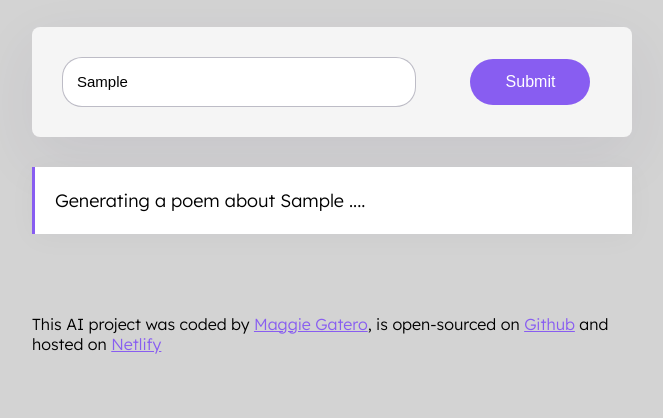
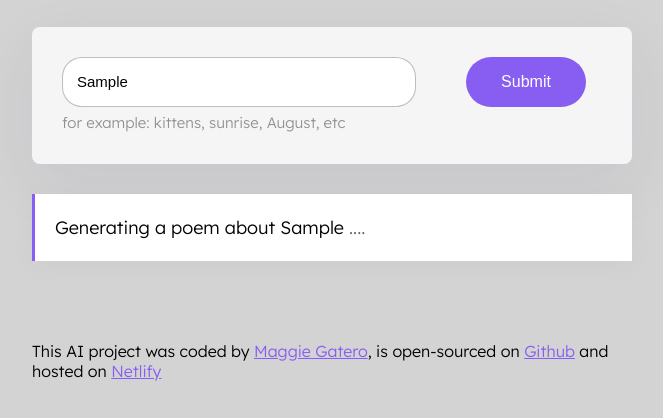
Before and after one commit to maggiew254/AI-Poem-Generator, a plain HTML site: page index.html in a window 1280 px wide. Both pictures are taken after typing "Sample" into the empty fields and a click on the input 838 px from the left and 237 px from the top of the page. Shown: the part 156-574 px from the top of the page, without its empty margins (308-971 px from the left). Drawn offline with nearby package versions, Linux system fonts and the light colour scheme; no server answers.

Commit message:
improved UX

```diff
--- a/index.html
+++ b/index.html
@@ -20,6 +20,7 @@
         <h1>AI Poem Generator</h1>
       </header>
       <main>
+        <div class="form-container">
           <form id="poem-form">
             <input
               type="text"
@@ -31,7 +32,10 @@
             />
             <input type="submit" class="submit-button" />
           </form>
-        <div class="poem" id="poem">
+          <div class="example">for example: kittens, sunrise, August, etc</div>
+        </div>
+
+        <div class="poem hidden" id="poem">
           <br />
           <br />
         </div>
--- a/src/style.css
+++ b/src/style.css
@@ -20,6 +20,9 @@ h1 {
 }
 
 form {
+  display: flex;
+}
+.form-container {
   padding: 30px;
   background-color: whitesmoke;
   border-radius: 8px;
@@ -60,7 +63,26 @@ a {
   border-left: 3px solid #885df1;
   box-shadow: 0px 4px 30px 0px rgba(39, 33, 66, 0.03);
 }
+.example {
+  margin-top: 5px;
+  font-size: 15px;
+  opacity: 0.4;
+  line-height: 1.5;
+}
 
+.hidden {
+  display: none;
+}
+
+.blink {
+  animation: blink 1s linear infinite;
+}
+
+@keyframes blink {
+  50% {
+    opacity: 0;
+  }
+}
 footer {
   margin-top: 80px;
 }
```
Lines whose indentation alone changed are shown as unchanged.
